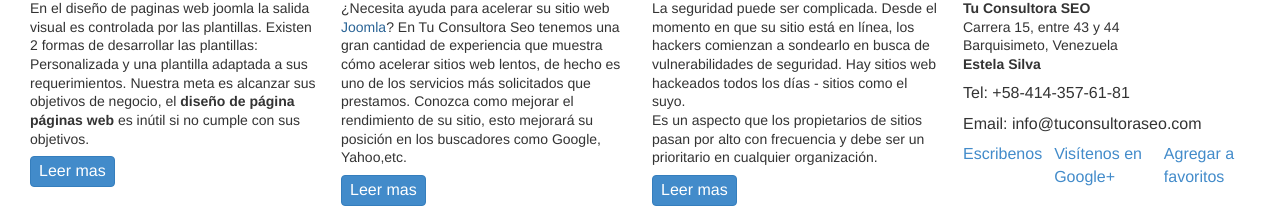
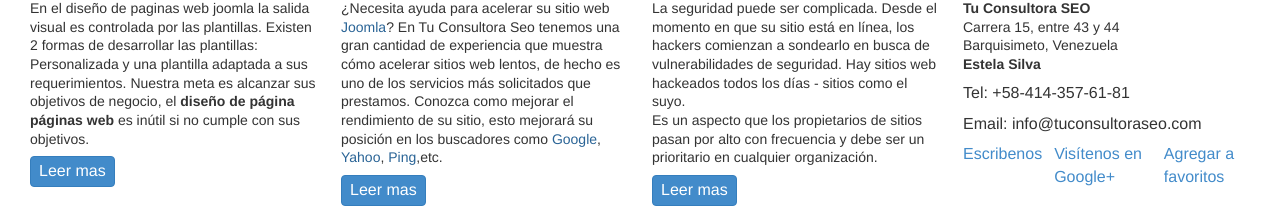
Before and after one commit to kingsleyAwoke/tuconsultorase, a React (Create React App) app: page / in a window 1280 px wide. Shown: the part 1312-1533 px from the top of the page. Built offline with nearby package versions, Linux system fonts and the light colour scheme.

Commit message:
Update inicio.tsx

```diff
--- a/src/pages/inicio.tsx
+++ b/src/pages/inicio.tsx
@@ -45,7 +45,7 @@
 	{
 		title: 'Acelerar Joomla',
 		image: blogImage2,
-		description: ['¿Necesita ayuda para acelerar su sitio web <a href="https://www.joomla.org/" style="color: #2a6496; text-decoration: none">Joomla</a>? En Tu Consultora Seo tenemos una gran cantidad de experiencia que muestra cómo acelerar sitios web lentos, de hecho es uno de los servicios más solicitados que prestamos. Conozca como mejorar el rendimiento de su sitio, esto mejorará su posición en los buscadores como Google, Yahoo,etc.'],
+		description: ['¿Necesita ayuda para acelerar su sitio web <a href="https://www.joomla.org/" style="color: #2a6496; text-decoration: none">Joomla</a>? En Tu Consultora Seo tenemos una gran cantidad de experiencia que muestra cómo acelerar sitios web lentos, de hecho es uno de los servicios más solicitados que prestamos. Conozca como mejorar el rendimiento de su sitio, esto mejorará su posición en los buscadores como <a href="https://www.google.com" style="color: #2a6496; text-decoration: none">Google</a>, <a href="https://www.yahoo/" style="color: #2a6496; text-decoration: none">Yahoo</a>, <a href="https://www.ping.com/" style="color: #2a6496; text-decoration: none">Ping</a>,etc.'],
 		phoneNumber: '',
 		email: '',
 		Links: [
```
